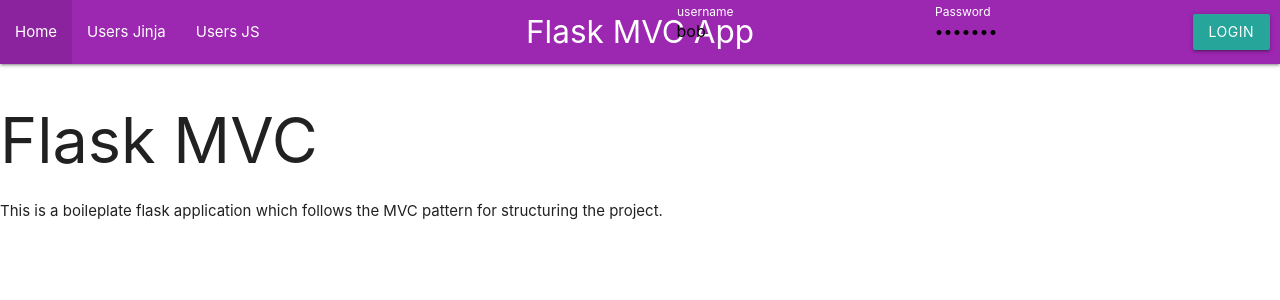
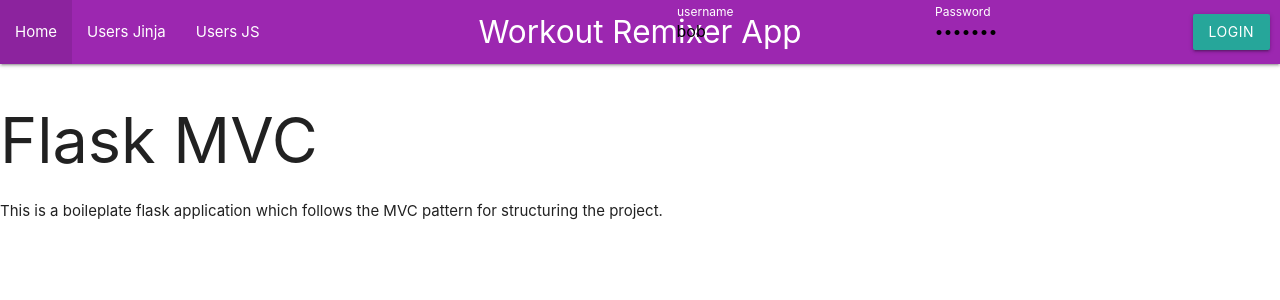
Before and after one commit to Python-is-my-Backend/Python-is-my-Backend, a Flask app: page / in a window 1280 px wide. Shown: the top 300 px of the page. Run offline with Flask 3, Linux system fonts and the light colour scheme.

Commit message:
fixed tab and app name

```diff
--- a/App/templates/index.html
+++ b/App/templates/index.html
@@ -1,6 +1,6 @@
 {% extends "layout.html" %}
-{% block title %}Flask MVC App{% endblock %}
-{% block page %}Flask MVC App{% endblock %}
+{% block title %}Workout Remixer App{% endblock %}
+{% block page %}Workout Remixer App{% endblock %}
 
 {{ super() }}
 
```
